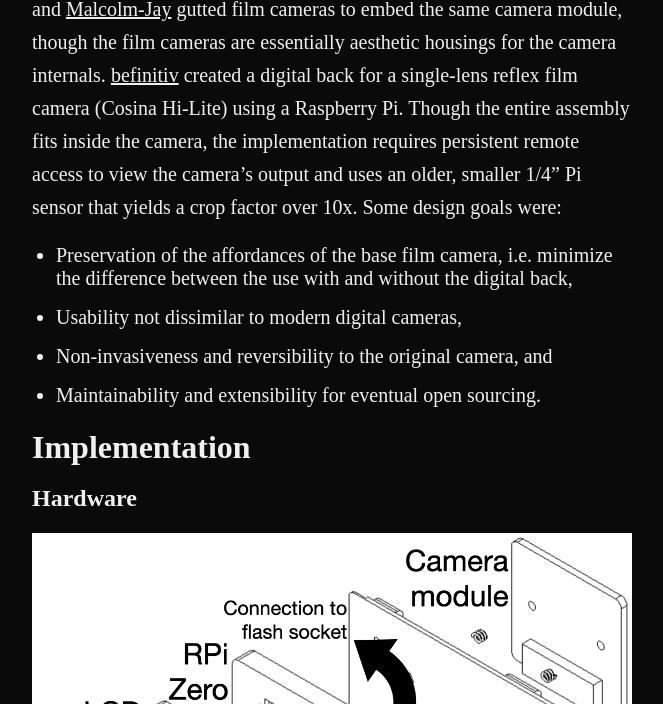
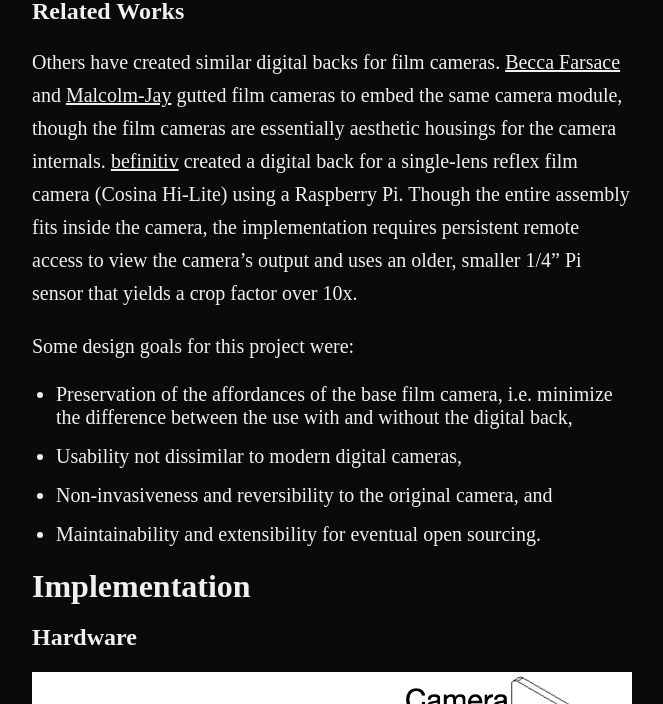
Before and after one commit to msgtn/msgtn.github.io, a Jekyll site: the page built from engineering/_posts/mpi/2023-04-20-mpi.md, in a window 1280 px wide and 900 px high, scrolled down 1316 px, cut to the strip 196-900 px from the top of the window. Shown: the whole strip, without its empty margins (308-971 px from the left). Built offline with Jekyll 4.4.1, drawn with Linux system fonts in a browser that asks for light colours; nearby versions of some CDN libraries; some of the changed text lies outside the part shown.

Commit message:
adding mpi features

```diff
--- a/engineering/_posts/mpi/2023-04-20-mpi.md
+++ b/engineering/_posts/mpi/2023-04-20-mpi.md
@@ -39,7 +41,8 @@ Others have created similar digital backs for film cameras.
 [Becca Farsace](https://www.theverge.com/21306907/diy-camera-raspberry-pi-high-quality-how-to-build-video-c-cs-mount-lenses) and [Malcolm-Jay](https://www.youtube.com/watch?v=Oc6Qiykgt5Y) gutted film cameras to embed the same camera module, though the film cameras are essentially aesthetic housings for the camera internals.
 [befinitiv](https://www.youtube.com/watch?v=5DdQN0NVVT0) created a digital back for a single-lens reflex film camera (Cosina Hi-Lite) using a Raspberry Pi.
 Though the entire assembly fits inside the camera, the implementation requires persistent remote access to view the camera's output and uses an older, smaller 1/4" Pi sensor that yields a crop factor over 10x.
-Some design goals were:
+
+Some design goals for this project were:
 - Preservation of the affordances of the base film camera, i.e. minimize the difference between the use with and without the digital back,
 - Usability not dissimilar to modern digital cameras,
 - Non-invasiveness and reversibility to the original camera, and
```
Also changed, not shown: other parts of engineering/_posts/mpi/2023-04-20-mpi.md (+2 -0 lines).
